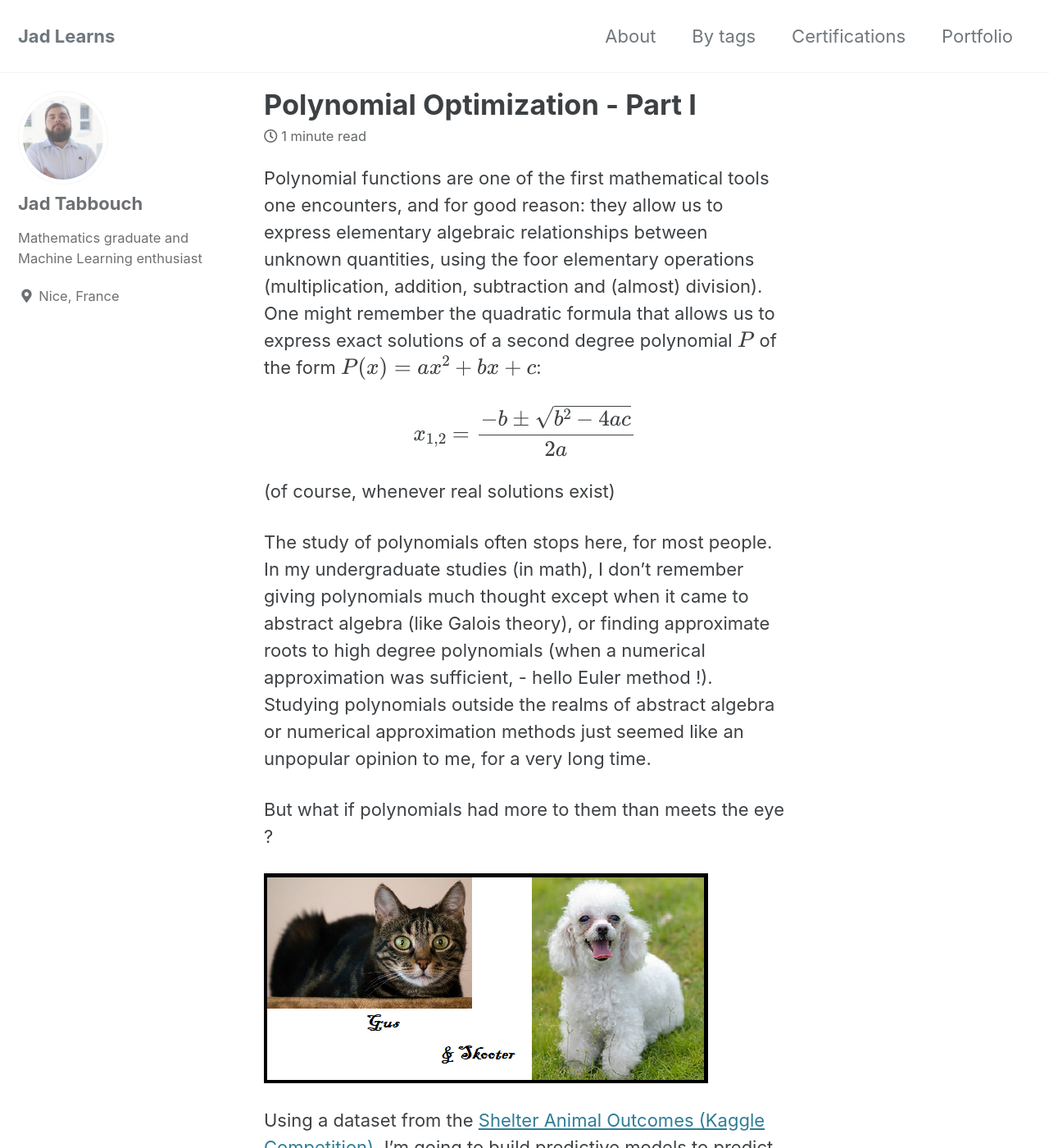
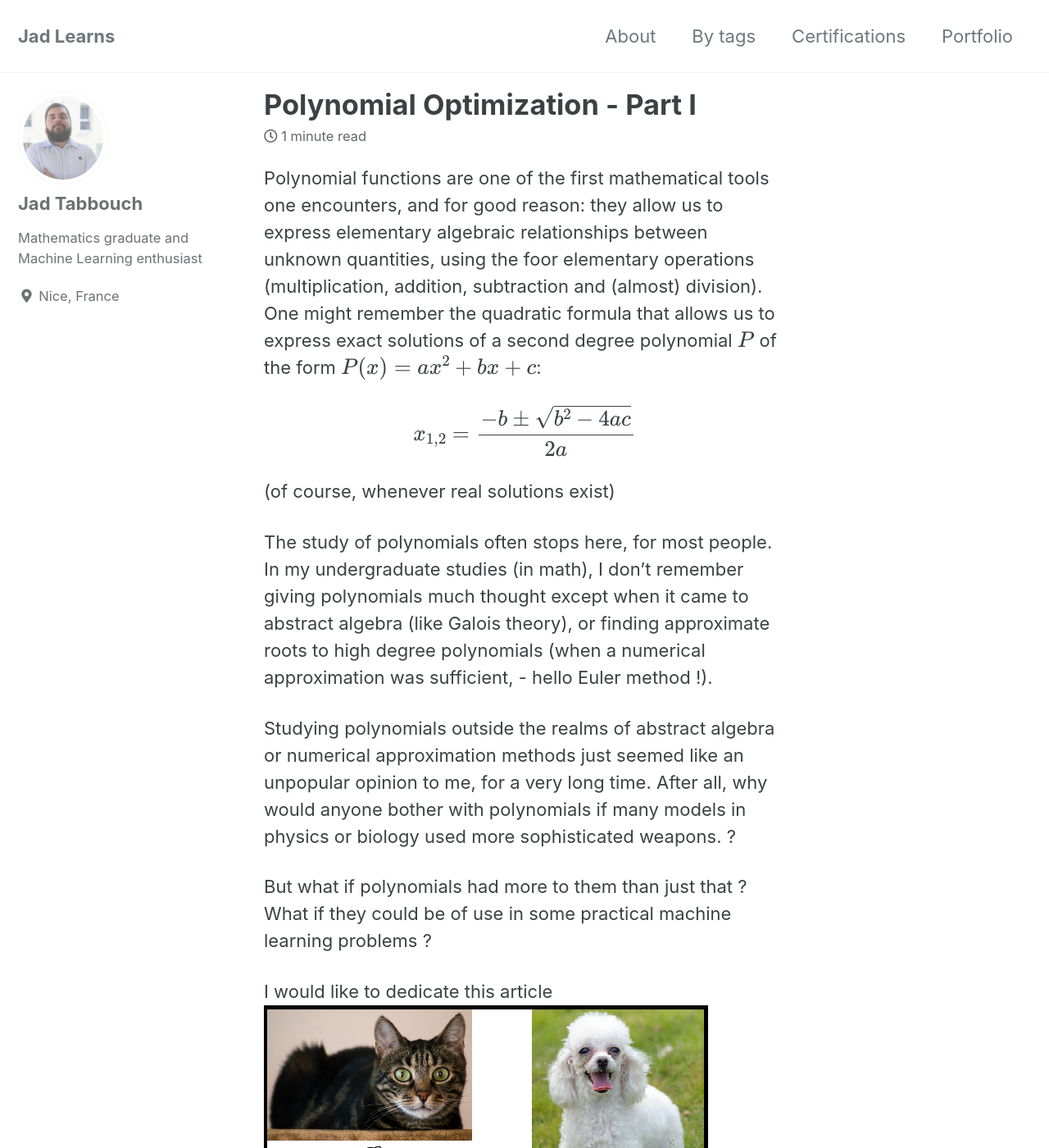
Before and after one commit to jad-tab/jad-tab.github.io, a Jekyll site: the page built from _posts/2020-03-04-Polynomial_Optimization1.md, in a window 1280 px wide and 1400 px high. Shown: the whole window at 82% size. Built offline with Jekyll 4.4.1, drawn with Linux system fonts in a browser that asks for light colours; cached includes are drawn as plain includes; formulas are drawn with MathJax 3.

Commit message:
Update 2020-03-04-Polynomial_Optimization1.md

```diff
--- a/_posts/2020-03-04-Polynomial_Optimization1.md
+++ b/_posts/2020-03-04-Polynomial_Optimization1.md
@@ -17,10 +17,12 @@ $$x_{1, 2} = \frac{-b \pm \sqrt{b^2 - 4ac}}{2a}$$
 (of course, whenever real solutions exist)
 
 The study of polynomials often stops here, for most people. In my undergraduate studies (in math), I don't remember giving polynomials much thought except when it came to abstract algebra (like Galois theory), or finding approximate roots to high degree polynomials (when a numerical approximation was sufficient, - hello Euler method !).
-Studying polynomials outside the realms of abstract algebra or numerical approximation methods just seemed like an unpopular opinion to me, for a very long time.
 
-But what if polynomials had more to them than meets the eye ?
+Studying polynomials outside the realms of abstract algebra or numerical approximation methods just seemed like an unpopular opinion to me, for a very long time. After all, why would anyone bother with  polynomials if many models in physics or biology used more sophisticated weapons. ?
 
+But what if polynomials had more to them than just that ? What if they could be of use in some practical machine learning problems ?
+
+I would like to dedicate this article
 ![alt]({{ site.url }}{{ site.baseurl }}/figures/guskooter.png)
 
 
```
